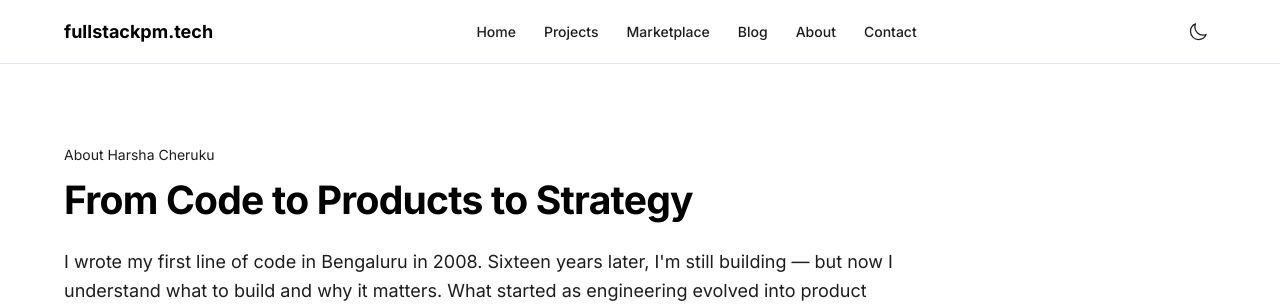
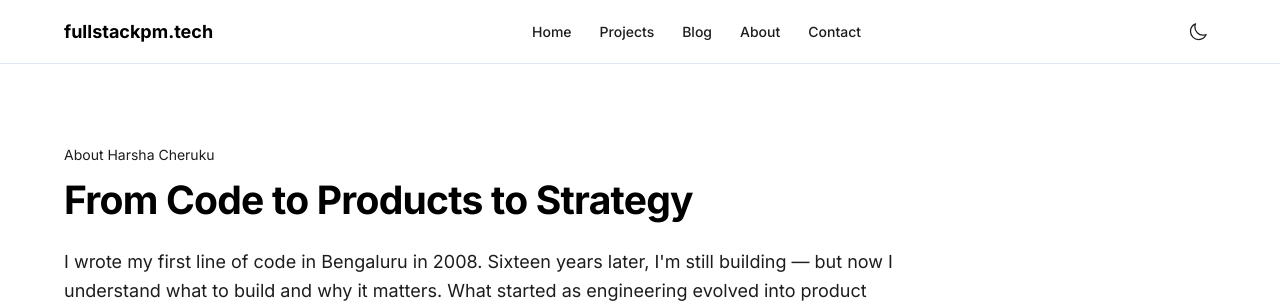
Before and after one commit to harsha-k-cheruku/fullstackpm.tech, a Python web app: template code/app/templates/about.html in a window 1280 px wide. Shown: the top 305 px of the page. Run offline with Jinja, Linux system fonts and the light colour scheme; the template is opened without the code that fills it, so the values that code supplies are empty; some libraries are stand-ins or nearby versions.

Commit message:
Reorganize: Remove Marketplace Analytics from navbar
Removed direct 'Marketplace' link from navigation. The tool is now accessed through:
- Projects gallery (/projects) → Marketplace Analytics project card
- Project detail page (/projects/marketplace-analytics) → 'Live Demo' button

Keeps nav cleaner with core sections only (Home, Projects, Blog, About, Contact).

Co-Authored-By: Claude Opus 4.6 <noreply@anthropic.com>

```diff
--- a/code/app/templates/partials/navbar.html
+++ b/code/app/templates/partials/navbar.html
@@ -16,7 +16,6 @@
       {% set nav_links = [
         ("Home", "/"),
         ("Projects", "/projects"),
-        ("Marketplace", "/tools/marketplace-analytics"),
         ("Blog", "/blog"),
         ("About", "/about"),
         ("Contact", "/contact"),
```
